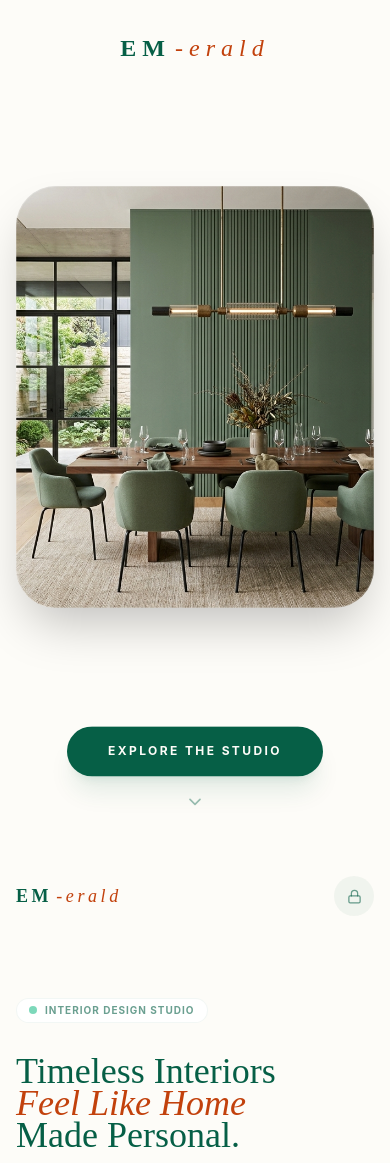
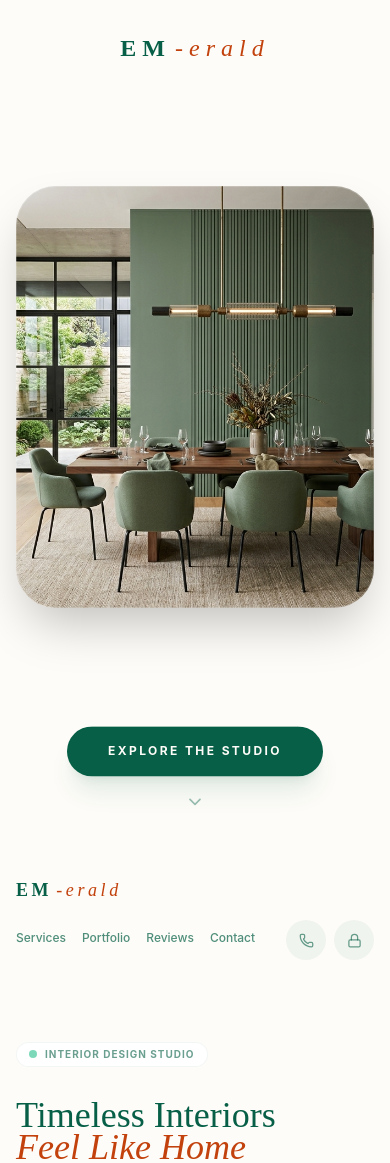
Before and after one commit to Motive-mkt/em-erald-interiors, a React (Vite) app: page / in a window 390 px wide. Shown: the top 1163 px of the page. Built offline with nearby package versions, Linux system fonts and the light colour scheme; no server answers; the database is empty.

Commit message:
feat(ui/auth): improve mobile responsiveness and onboarding
Make navigation visible on mobile, reveal gallery titles on touch, and implement automatic admin assignment for the first registered user.

```diff
--- a/src/components/Gallery.tsx
+++ b/src/components/Gallery.tsx
@@ -84,7 +84,7 @@ export function Gallery({ items }: GalleryProps) {
                 />
 
                 {/* Minimal Overlay with project titles */}
-                <div className="absolute inset-0 bg-gradient-to-t from-emerald/60 via-transparent to-transparent opacity-0 group-hover:opacity-100 transition-opacity duration-300 flex flex-col justify-end p-6 select-none pointer-events-none">
+                <div className="absolute inset-0 bg-gradient-to-t from-emerald/80 via-transparent to-transparent opacity-100 md:opacity-0 md:group-hover:opacity-100 transition-opacity duration-300 flex flex-col justify-end p-6 select-none pointer-events-none">
                   <span className="text-cream/50 text-[8px] font-bold tracking-widest uppercase mb-1">{item.tag || 'PORTFOLIO'}</span>
                   <p className="text-cream text-md font-bold">{item.title || 'Curated Space'}</p>
                 </div>
--- a/src/components/Hero.tsx
+++ b/src/components/Hero.tsx
@@ -58,17 +58,24 @@ export function Hero({ config, onOpenAdmin }: HeroProps) {
   return (
     <section id="main-hero" className="relative min-h-screen w-full flex flex-col px-4 md:px-12 lg:px-24 bg-cream overflow-hidden">
       {/* Navigation Header */}
-      <header className="flex justify-between items-center py-8 relative z-20">
+      <header className="flex justify-between items-center py-8 relative z-20 gap-4 flex-wrap sm:flex-nowrap">
         <Logo size="md" />
 
-        <nav className="hidden md:flex items-center gap-10 text-emerald/70 text-sm font-medium">
-          <button onClick={() => scrollToSection('services')} className="hover:text-emerald transition-colors cursor-pointer">Services</button>
-          <button onClick={() => scrollToSection('gallery')} className="hover:text-emerald transition-colors cursor-pointer">Portfolio</button>
-          <button onClick={() => scrollToSection('reviews')} className="hover:text-emerald transition-colors cursor-pointer">Reviews</button>
-          <button onClick={() => scrollToSection('contact')} className="hover:text-emerald transition-colors cursor-pointer">Contact</button>
+        <nav className="flex items-center gap-4 sm:gap-5 md:gap-10 text-emerald/70 text-xs md:text-sm font-medium overflow-x-auto no-scrollbar py-1 shrink-0 pb-2 sm:pb-0">
+          <button onClick={() => scrollToSection('services')} className="hover:text-emerald transition-colors cursor-pointer shrink-0">Services</button>
+          <button onClick={() => scrollToSection('gallery')} className="hover:text-emerald transition-colors cursor-pointer shrink-0">Portfolio</button>
+          <button onClick={() => scrollToSection('reviews')} className="hover:text-emerald transition-colors cursor-pointer shrink-0">Reviews</button>
+          <button onClick={() => scrollToSection('contact')} className="hover:text-emerald transition-colors cursor-pointer shrink-0">Contact</button>
         </nav>
 
-        <div className="flex items-center gap-4">
+        <div className="flex items-center gap-2 sm:gap-4 ml-auto sm:ml-0">
+          <a
+            href={`tel:${currentPhone.replace(/\s+/g, '')}`}
+            className="flex lg:hidden items-center justify-center w-10 h-10 rounded-full bg-emerald/5 hover:bg-emerald/10 text-emerald/60 hover:text-emerald transition-all cursor-pointer"
+            title="Call Studio"
+          >
+            <Phone size={15} />
+          </a>
           <button
             onClick={onOpenAdmin}
             className="flex items-center justify-center w-10 h-10 rounded-full bg-emerald/5 hover:bg-emerald/10 text-emerald/60 hover:text-emerald transition-all cursor-pointer"
```
Also changed, not shown: src/components/AdminPanel.tsx (+46 -20 lines).
